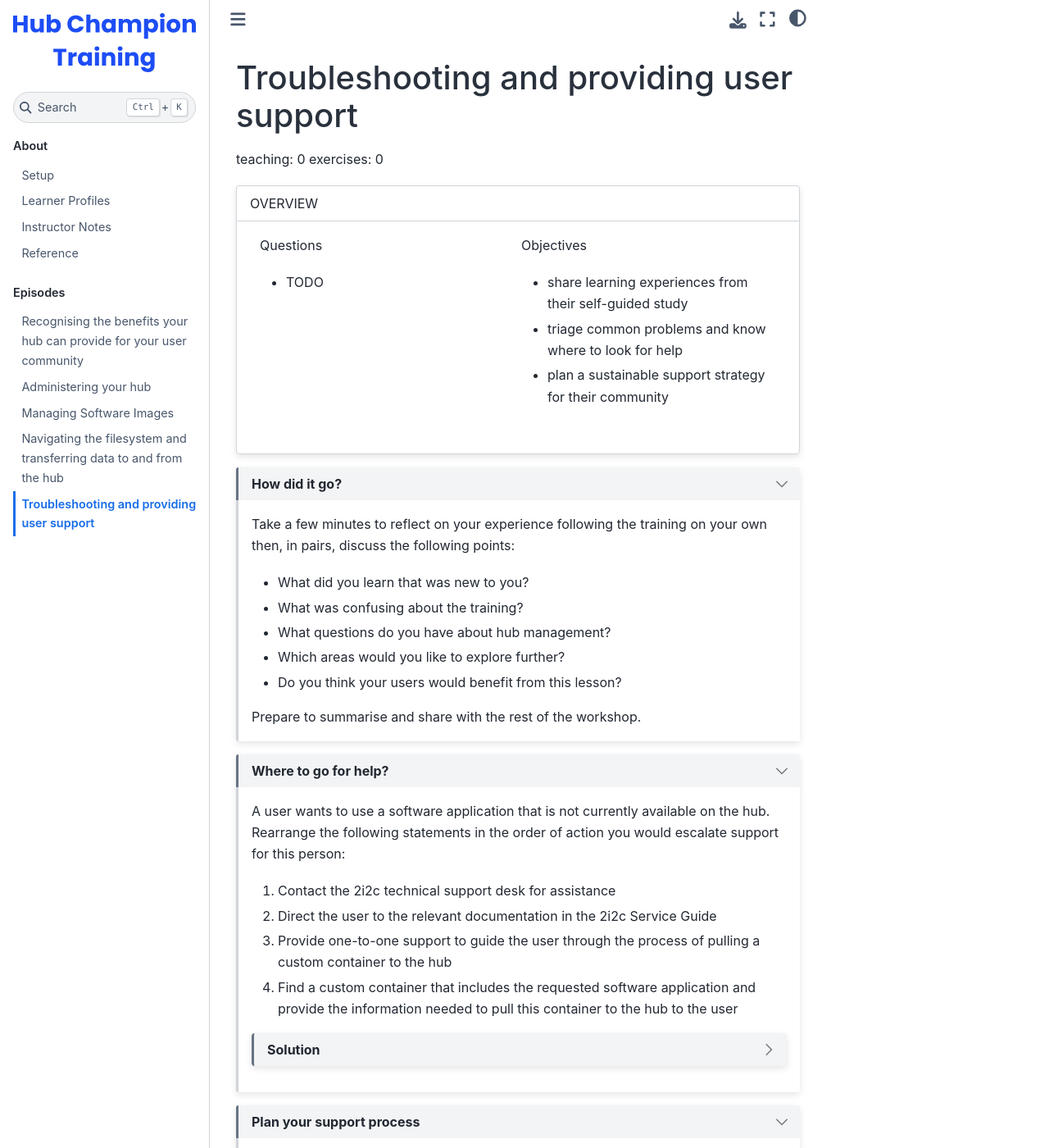
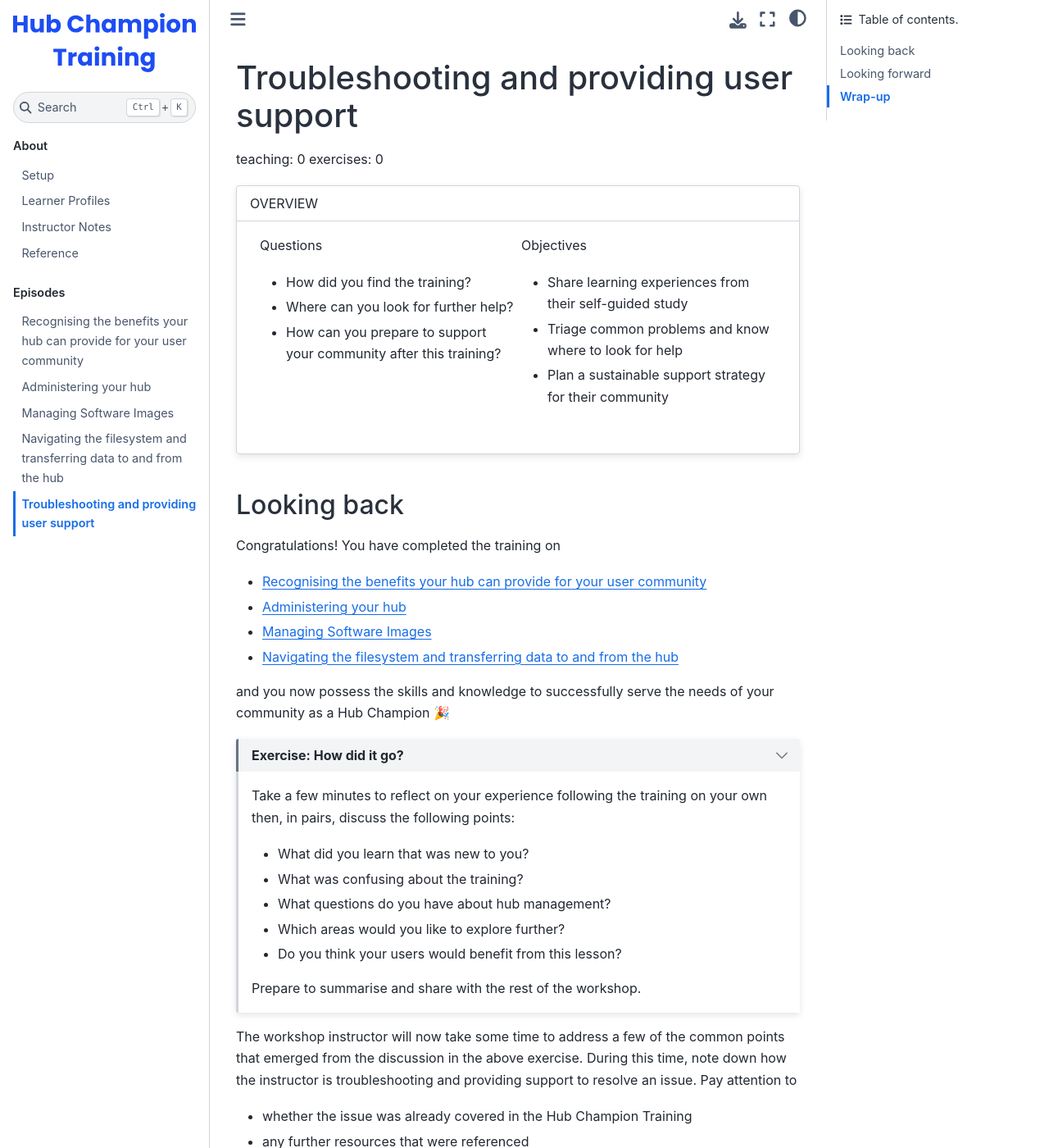
Before and after one commit to czi-catalystproject/hub-champion-training, a Jupyter Book: the page built from episodes/troubleshooting.md, in a window 1280 px wide and 1400 px high. Shown: the whole window at 82% size. Built offline with Jupyter Book 1.0.4 settings and Sphinx 7.4.7 and the Sphinx Book theme 1.1.4, drawn with Linux system fonts in a browser that asks for light colours; nearby versions of some CDN libraries; some of the changed text lies outside the part shown.

Commit message:
Complete first draft

```diff
--- a/episodes/troubleshooting.md
+++ b/episodes/troubleshooting.md
@@ -15,22 +15,37 @@ OVERVIEW
 :::{grid-item}
 Questions
 
-- TODO
+- How did you find the training?
+- Where can you look for further help?
+- How can you prepare to support your community after this training?
 
 :::
 
 :::{grid-item}
 Objectives
 
-- share learning experiences from their self-guided study
-- triage common problems and know where to look for help
-- plan a sustainable support strategy for their community
+- Share learning experiences from their self-guided study
+- Triage common problems and know where to look for help
+- Plan a sustainable support strategy for their community
 
 :::
 
 :::::
 
-::::{dropdown} How did it go?
+## Looking back
+
+Congratulations! You have completed the training on
+
+<!-- TODO: Add episodes/server_resources -->
+
+- {ref}`episode-intro`
+- {ref}`episode-admin`
+- {ref}`episode-images`
+- {ref}`episode-data`
+
+and you now possess the skills and knowledge to successfully serve the needs of your community as a Hub Champion 🎉
+
+::::{dropdown} Exercise: How did it go?
 :open:
 
 Take a few minutes to reflect on your experience following the training on your own then, in pairs, discuss the following points:
@@ -45,7 +60,27 @@ Prepare to summarise and share with the rest of the workshop.
 
 ::::
 
-::::{dropdown} Where to go for help?
+The workshop instructor will now take some time to address a few of the common points that emerged from the discussion in the above exercise. During this time, note down how the instructor is troubleshooting and providing support to resolve an issue. Pay attention to
+
+- whether the issue was already covered in the Hub Champion Training
+- any further resources that were referenced
+- the level of detail in the response
+- their use of language and communication skills.
+
+:::{tip}
+:class: dropdown
+
+Nobody is perfect – there is no perfect way for troubleshooting and providing user support! Prior skills and support requirements can vary significantly and part of your role as Hub Champion is to facilitate knowledge transfer within the community, as well as representing and escalating support requests to 2i2c for more technical issues.
+
+Here are some tips for success:
+
+- avoid dismissive language ("you *just* need to do this...", "*obviously* you have to...")
+- admit what you don't know – it's also useful for learners to watch a Hub Champion use problem-solving skills and seek out [](ref:resources) to find the answer
+- if you need to request technical support from 2i2c, then follow the support process and open a ticket [here](https://docs.2i2c.org/support/).
+
+:::
+
+::::{dropdown} Exercise: Where to go for help?
 :open:
 
 A user wants to use a software application that is not currently available on the hub. Rearrange the following statements in the order of action you would escalate support for this person:
@@ -57,13 +92,34 @@ A user wants to use a software application that is not currently available on th
 
 :::{dropdown} Solution
 
-There are different ways in which you can approach this support request depending on your technical capacity and your own judgement. However we recommend that you *Contact the 2i2c technical support desk for assistance* as a last resort.
+There are different ways in which you can approach this support request depending on your technical capacity and your own judgement. However we recommend that you *Contact the 2i2c technical support desk for assistance* as a last resort, since there are plenty of [further resources](ref:resources) to help you before you get to this point.
 
 :::
 
 ::::
 
-::::{dropdown} Plan your support process
+## Looking forward
+
+Let's take the time to prepare a strategy for how you would like to guide and support your community after this training. Writing a plan will help provide clarity in your approach. Use the **SMART** method to write your objectives and keep your goals realistic and achievable:
+
+Specific
+: Clearly describe what needs to be done
+
+Measurable
+: It should be possible to determine whether the specified goal has been achieved
+
+Attainable
+: What are you realistically capable of?
+
+Relevant
+: Make sure that what you commit to is within the scope of your role
+
+Time-bound
+: Set a timeframe for your goal to be reached
+
+<!-- TODO: is there an equivalent approach in Spanish? -->
+
+::::{dropdown} Exercise: Plan your support process
 :open:
 
 Build a plan for how you will support the use of your hub amongst your community. Begin by trying to answer the following questions:
@@ -71,10 +127,12 @@ Build a plan for how you will support the use of your hub amongst your community
 - How will you communicate with your users?
 - Where will your users report issues?
 - What needs do you anticipate from your users? How can you set them up for success?
-- How will you track whether an issue gets resolved?
+- How will you track whether an issue gets resolved in a a timely manner?
 - What resources are available to help you when you need help?
 - When should you ask for technical assistance from 2i2c?
 - How much time can you commit to support activities?
+- Will you define a Code of Conduct for your community?
+- How will you gather feedback to improve your support process?
 
 Considering your responses to the prompts above, identify which of the following resources you already have access to and which you would need to create/obtain:
 
@@ -83,15 +141,24 @@ Considering your responses to the prompts above, identify which of the following
 - documentation
 - training
 
-Is there anything else you need, to support hub users?
+Is there anything else you need to support hub users?
 
 ::::
+
+## Wrap-up
+
+Thank you for following the Hub Champion Training! 🏅
+
+We hope you found it useful for building your skills and confidence as a Hub Champion to empower your community to make best use out of the hub service.
+
+We're always looking to improve our lesson and welcome your feedback.
 
 :::{card}
 KEY POINTS
 ^^^
-After following this episode, learners will be able to...
+After following this episode, Hub Champions will be able to...
 
-- triage problems encountered by hub users
-- choose the most appropriate place to look or ask for help with hub management
+- Choose the best place to look or ask for help with hub management
+- Formulate a plan to support their community
+
 :::
```
